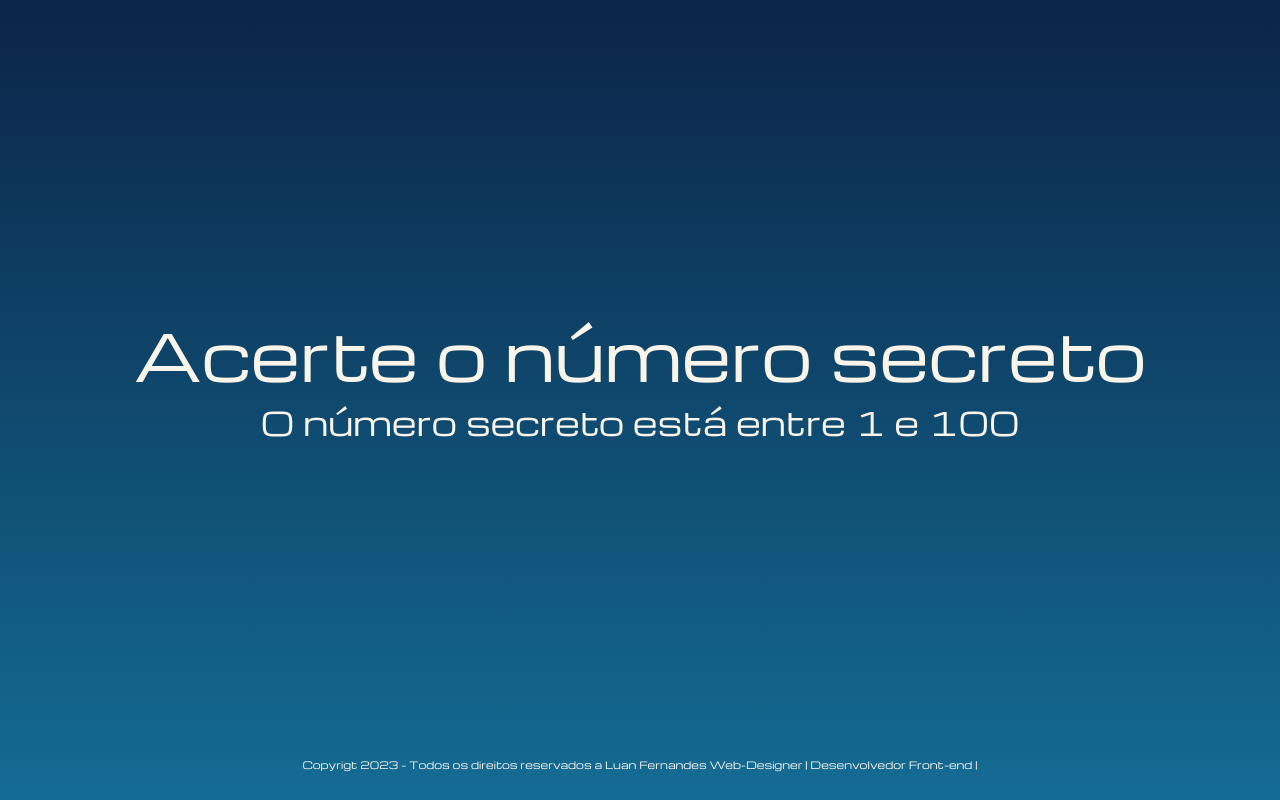
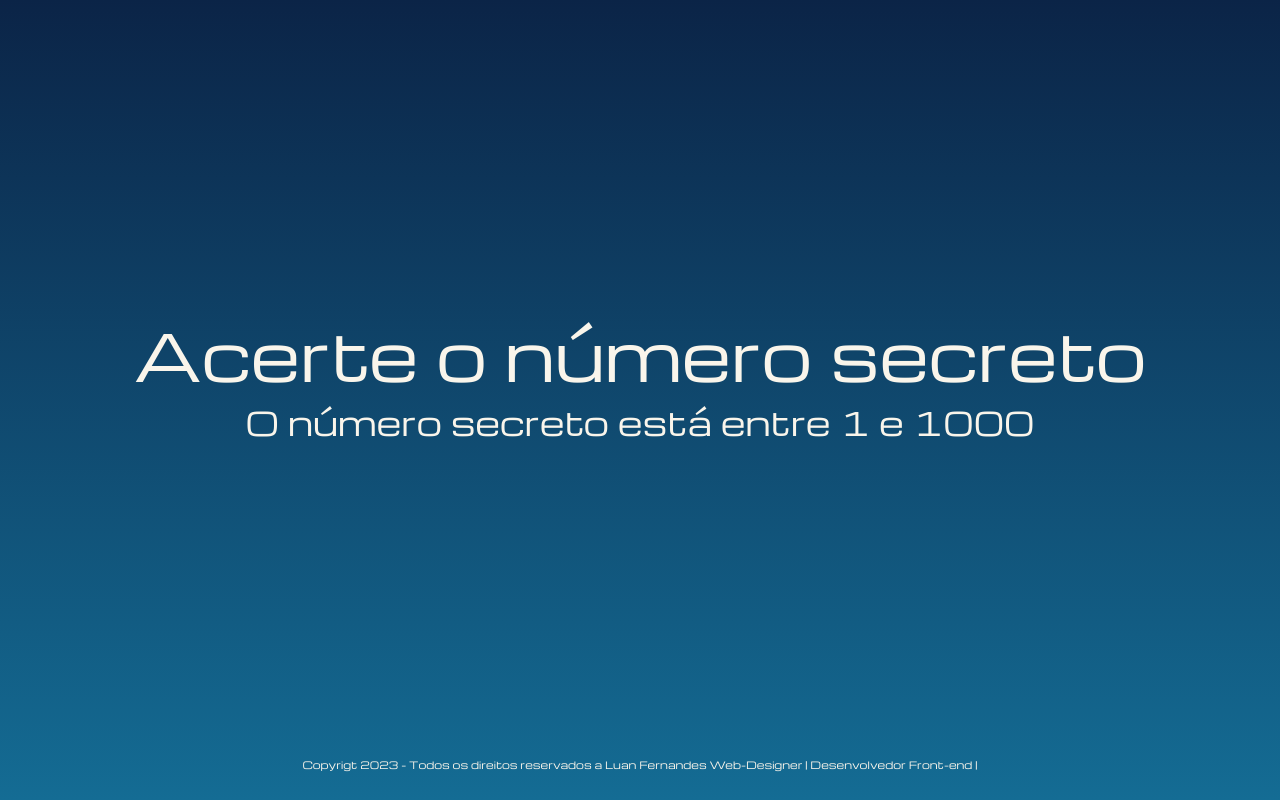
Before and after one commit to Luangfg/Advinhe-um-Numero, a plain HTML site: page index.html in a window 1280 px wide. Drawn offline with nearby package versions, Linux system fonts and the light colour scheme.

Commit message:
Add files via upload

```diff
--- a/index.html
+++ b/index.html
@@ -15,7 +15,7 @@
     <h1>Acerte o número secreto</h1>
 
 
-    <h3>O número secreto está entre <span id="menor-valor">0</span> e <span id="maior-valor">100</span></h3>
+    <h3>O número secreto está entre <span id="menor-valor">0</span> e <span id="maior-valor">1000</span></h3>
 
 
     <div id="chute" class="mensagem">
```
